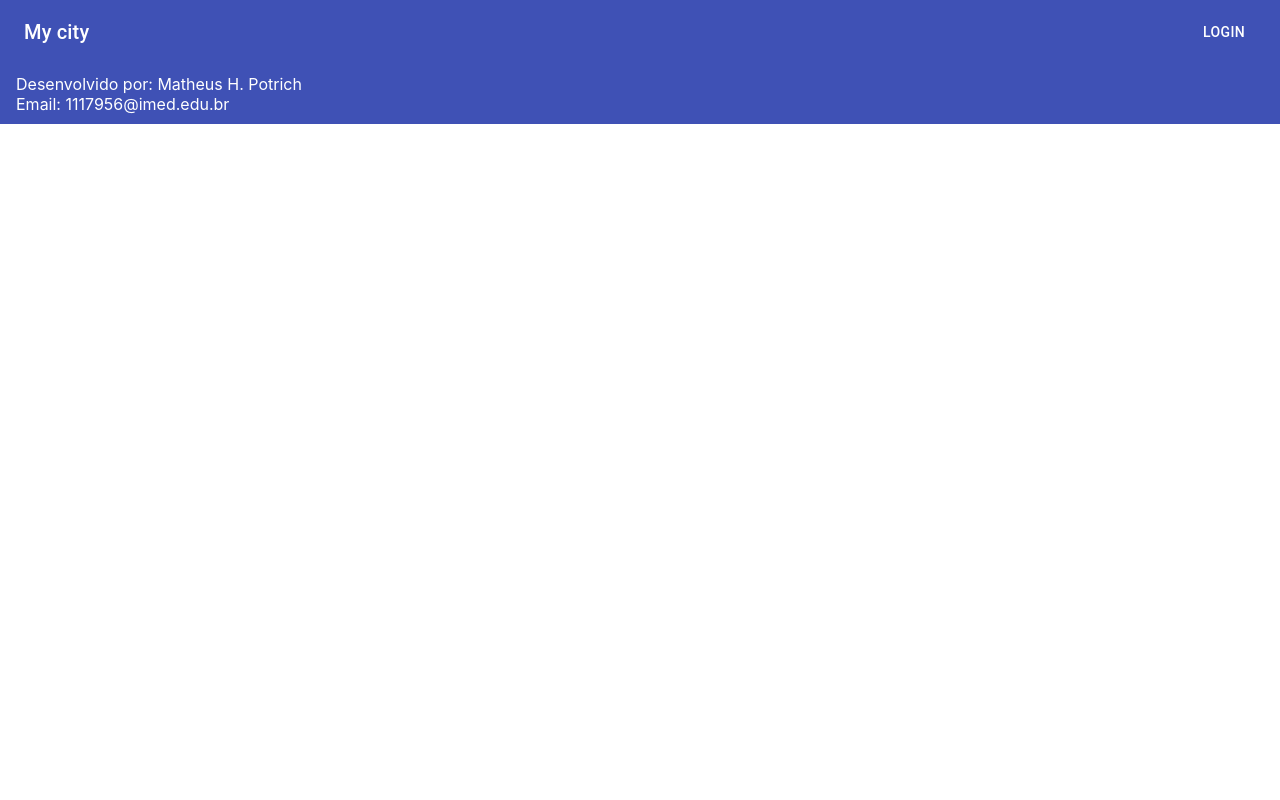
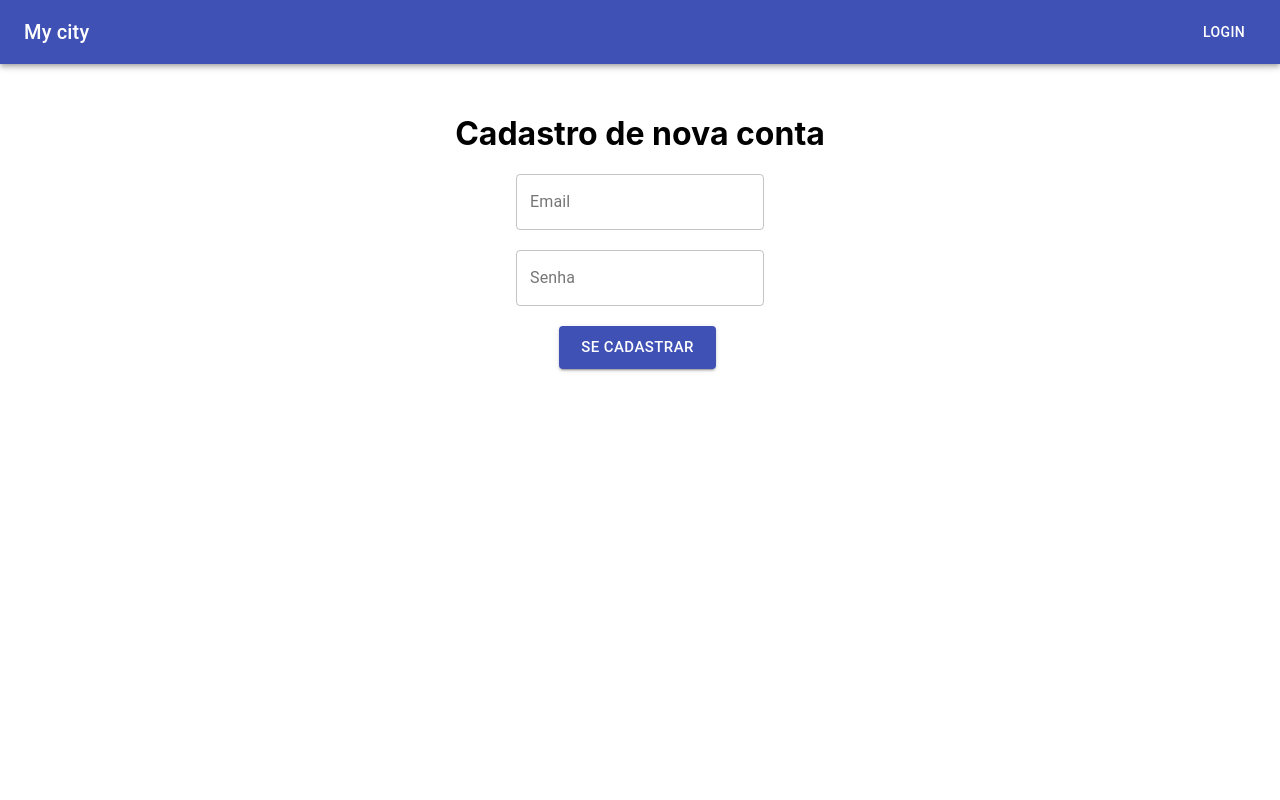
Before and after one commit to MrCooper0020/My-city, a React (Create React App) app: page /#/register in a window 1280 px wide. Shown: the top 800 px of the page. Built offline with nearby package versions, Linux system fonts and the light colour scheme; no server answers.

Commit message:
register adjusts

```diff
--- a/src/App.js
+++ b/src/App.js
@@ -10,6 +10,7 @@ import Contact from "./pages/contact";
 import ListProblems from "./pages/listProblems";
 import listMessage from "./pages/listMessage";
 import Firebase from "./services/firebase-connect";
+import Register from "./pages/register";
 
 function App() {
 	const [user, setUser] = React.useState(null);
@@ -44,12 +45,17 @@ function App() {
 
 	return (
 		<BrowserRouter>
-			<Header key={`header-${user}`} user={user} verifyUser={verifyUser} />
+			<Header
+				key={`header-${user}`}
+				user={user}
+				verifyUser={verifyUser}
+			/>
 			<Switch>
 				<Route path="/login">
 					<Login verifyUser={verifyUser} />
 				</Route>
 				<Route path="/" exact={true} component={Home} />
+				<Route path="/register" component={Register} />
 				<PrivateRoute path="/add" component={FormProblems} />
 				<PrivateRoute path="/messages" component={listMessage} />
 				<PrivateRoute path="/contact" component={Contact} />
--- a/src/pages/login.js
+++ b/src/pages/login.js
@@ -11,6 +11,7 @@ import MuiAlert from "@material-ui/lab/Alert";
 import "../styles/login.css";
 import Firebase from "../services/firebase-connect";
 import { useHistory } from "react-router-dom";
+import { Link } from "react-router-dom";
 
 export default function Login(props) {
 	const [warningMsgActive, setWarningMsgActive] = React.useState(false);
@@ -48,7 +49,7 @@ export default function Login(props) {
 			})
 			.catch((error) => {
 				setWarningMsgActive(true);
-				console.log(error);;
+				console.log(error);
 			});
 	}
 
@@ -114,9 +115,11 @@ export default function Login(props) {
 				>
 					Entrar
 				</Button>
-				<Button variant="contained" size="large" color="primary">
-					Cadastrar
-				</Button>
+				<Link to="/register">
+					<Button variant="contained" size="large" color="primary">
+						Cadastrar
+					</Button>
+				</Link>
 			</Grid>
 			<Snackbar open={warningMsgActive}>
 				<Alert severity="error">Email ou senha estão incorretas!</Alert>
--- /dev/null
+++ b/src/pages/register.js
@@ -0,0 +1,76 @@
+import React, { useLayoutEffect } from "react";
+import {
+	TextField,
+	Button,
+	Grid,
+	FormControlLabel,
+	Switch,
+	Snackbar,
+} from "@material-ui/core";
+import MuiAlert from "@material-ui/lab/Alert";
+import "../styles/login.css";
+import Firebase from "../services/firebase-connect";
+import { useHistory } from "react-router-dom";
+
+export default function Register() {
+	const [warningMsgActive, setWarningMsgActive] = React.useState(false);
+	const [email, setEmail] = React.useState("");
+	const [password, setPassword] = React.useState("");
+	let history = useHistory();
+
+	function Alert(props) {
+		return <MuiAlert elevation={6} variant="filled" {...props} />;
+	}
+
+	function createAccount() {
+		Firebase.auth()
+			.createUserWithEmailAndPassword(email, password)
+			.catch((error) => {
+				console.log(error);
+			});
+
+		setTimeout(() => {
+			history.push("/login");
+		}, 500);
+	}
+
+	useLayoutEffect(() => {}, []);
+
+	return (
+		<form className="loginContainer">
+			<Grid item xs={12} className="itemBox">
+				<h1>Cadastro de nova conta</h1>
+			</Grid>
+			<Grid item xs={12} className="itemBox">
+				<TextField
+					id="email"
+					label="Email"
+					variant="outlined"
+					value={email}
+					onChange={(e) => setEmail(e.target.value)}
+				/>
+			</Grid>
+			<Grid item xs={12} className="itemBox">
+				<TextField
+					id="password"
+					label="Senha"
+					variant="outlined"
+					type="password"
+					value={password}
+					onChange={(e) => setPassword(e.target.value)}
+				/>
+			</Grid>
+			<Grid item xs={12} className="itemBox">
+				<Button
+					variant="contained"
+					size="large"
+					color="primary"
+					onClick={() => createAccount()}
+					style={{ marginRight: 5 }}
+				>
+					Se cadastrar
+				</Button>
+			</Grid>
+		</form>
+	);
+}
```
